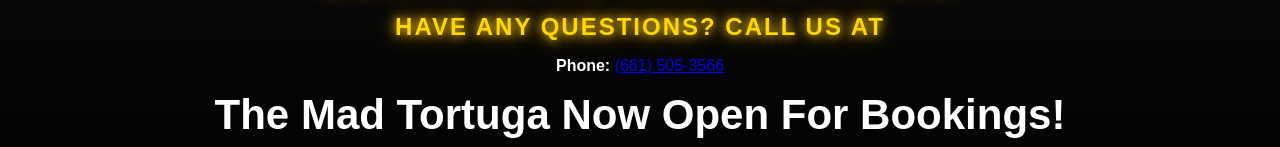
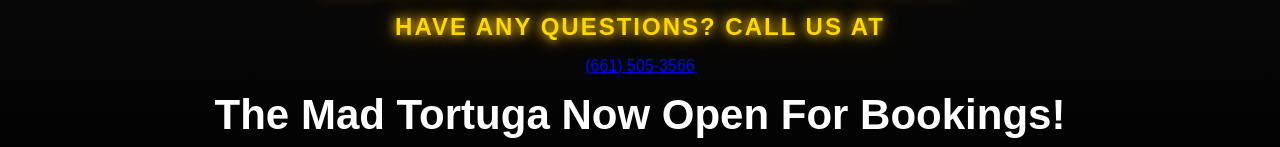
Before and after one commit to tayloreck1995-sketch/LockHouse, a plain HTML site: page index.html in a window 1280 px wide. Shown: the part 320-467 px from the top of the page. Drawn offline with Linux system fonts and the light colour scheme.

Commit message:
11/23
11/23

```diff
--- a/index.html
+++ b/index.html
@@ -51,7 +51,6 @@
       </h2>
 
       <p>
-          <strong>Phone:</strong>
           <a href="tel:+16615053566">(661) 505-3566</a>
         </p>
 
```
